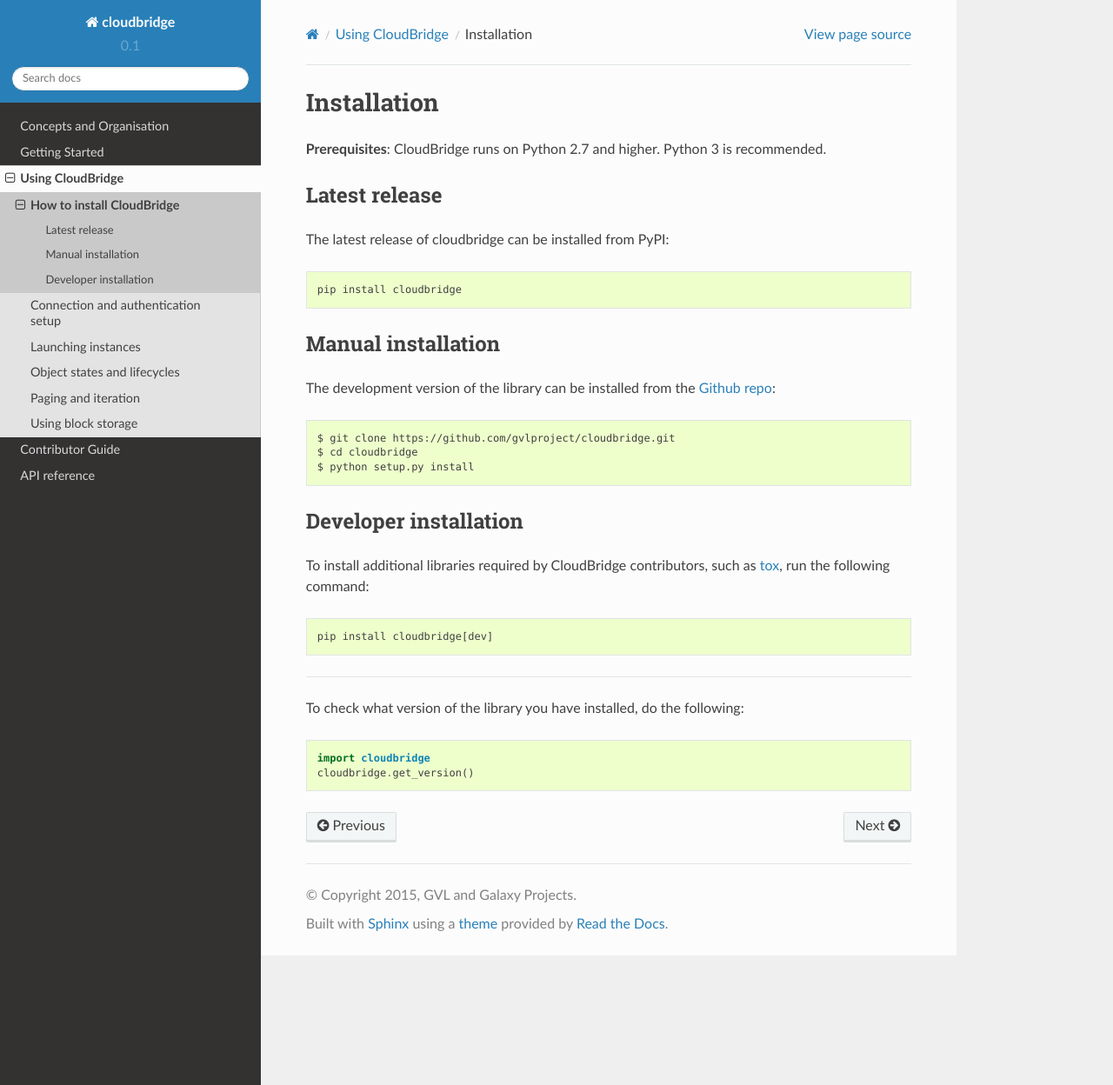
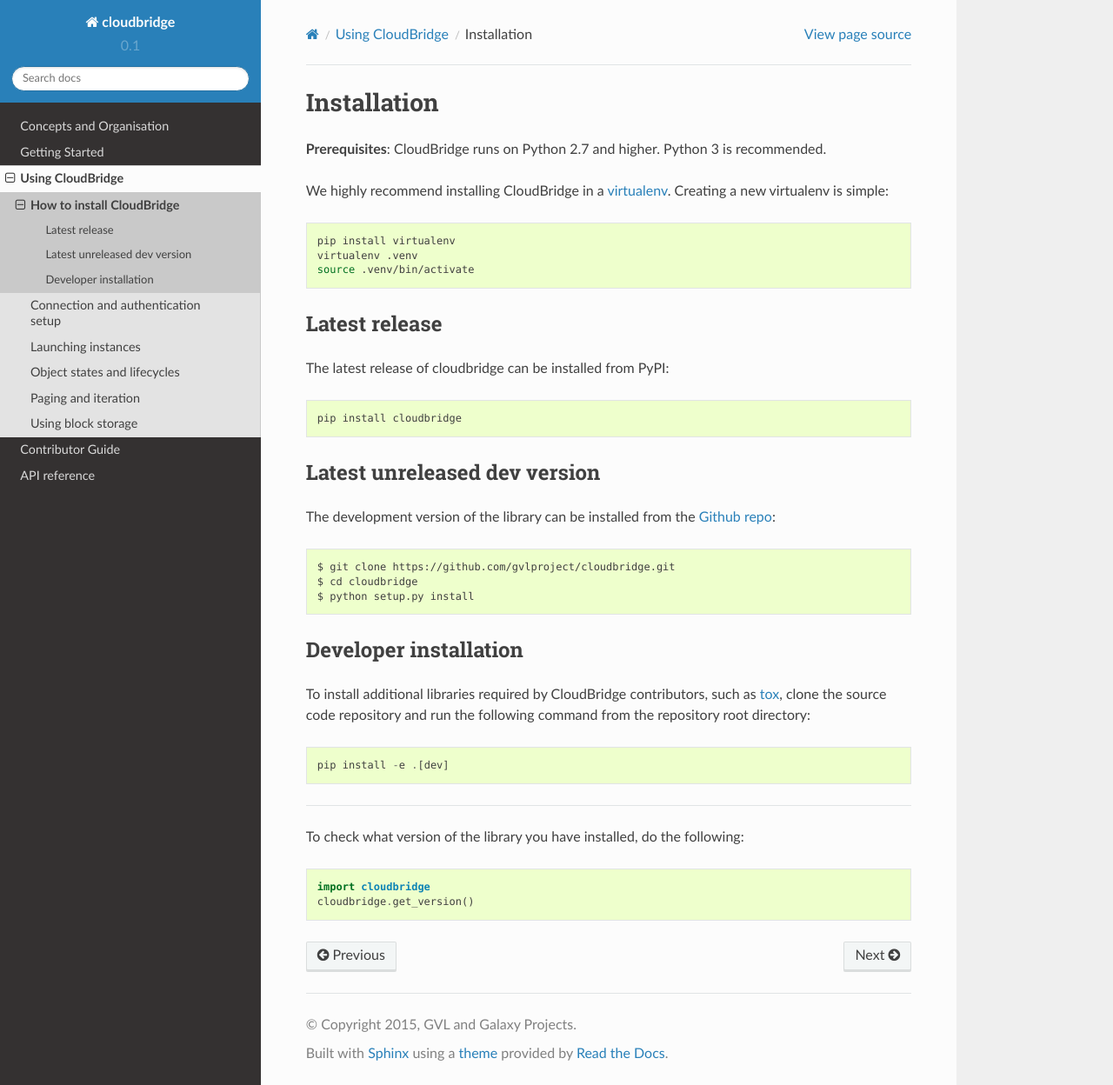
Before and after one commit to CloudVE/cloudbridge, a Sphinx documentation site: the page built from docs/topics/install.rst, in a window 1280 px wide and 1248 px high. Shown: the whole window at 87% size. Built offline with Sphinx 7.4.7 and the Read the Docs theme 2.0.0, drawn with Linux system fonts in a browser that asks for light colours.

Commit message:
Update installation docs

```diff
--- a/docs/topics/install.rst
+++ b/docs/topics/install.rst
@@ -2,6 +2,16 @@
 ============
 
 **Prerequisites**: CloudBridge runs on Python 2.7 and higher. Python 3 is recommended.
+
+We highly recommend installing CloudBridge in a
+`virtualenv <http://virtualenv.readthedocs.org/>`_. Creating a new virtualenv
+is simple:
+
+.. code-block:: shell
+
+    pip install virtualenv
+    virtualenv .venv
+    source .venv/bin/activate
 
 Latest release
 --------------
@@ -9,8 +19,8 @@
 
     pip install cloudbridge
 
-Manual installation
--------------------
+Latest unreleased dev version
+-----------------------------
 The development version of the library can be installed from the
 `Github repo <https://github.com/gvlproject/cloudbridge>`_::
 
@@ -21,9 +31,10 @@
 Developer installation
 ----------------------
 To install additional libraries required by CloudBridge contributors, such as
-`tox <https://tox.readthedocs.org/en/latest/>`_, run the following command::
+`tox <https://tox.readthedocs.org/en/latest/>`_, clone the source code
+repository and run the following command from the repository root directory::
 
-    pip install cloudbridge[dev]
+    pip install -e .[dev]
 
 ----------
 
```
